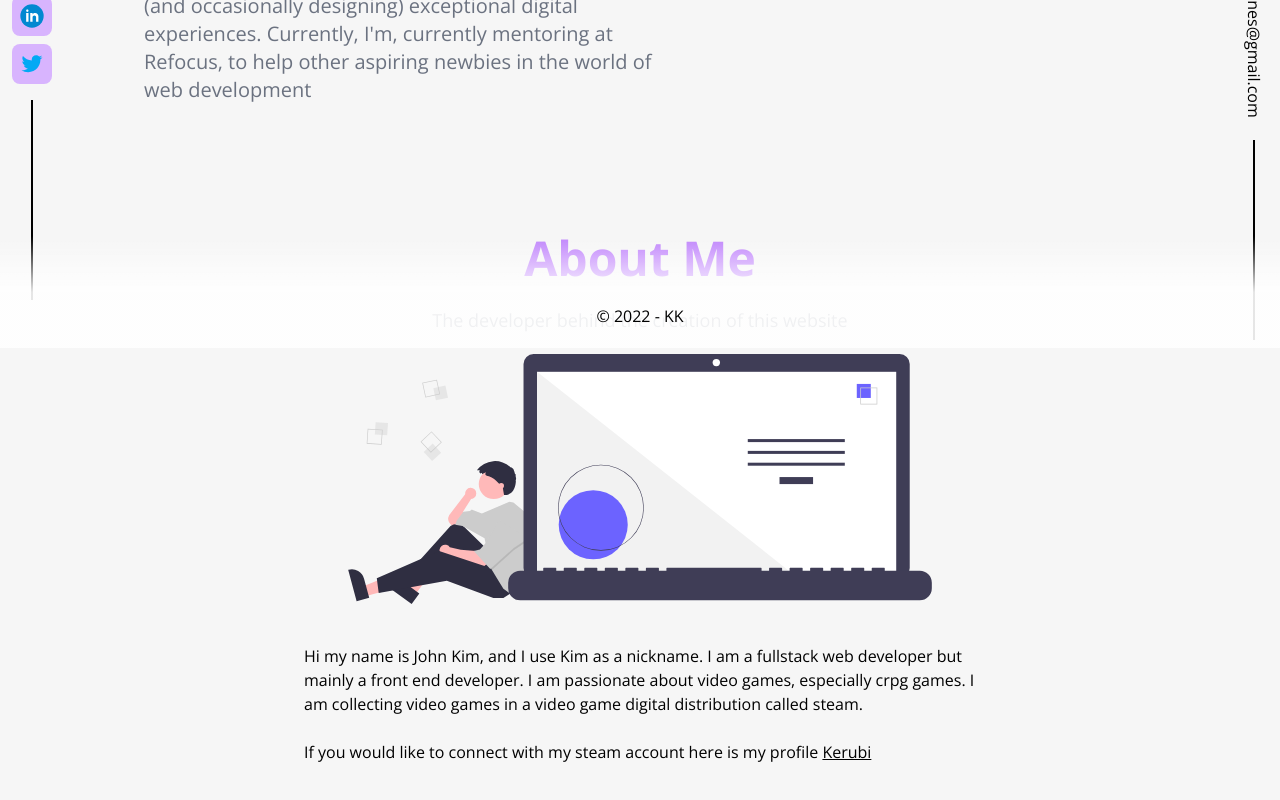
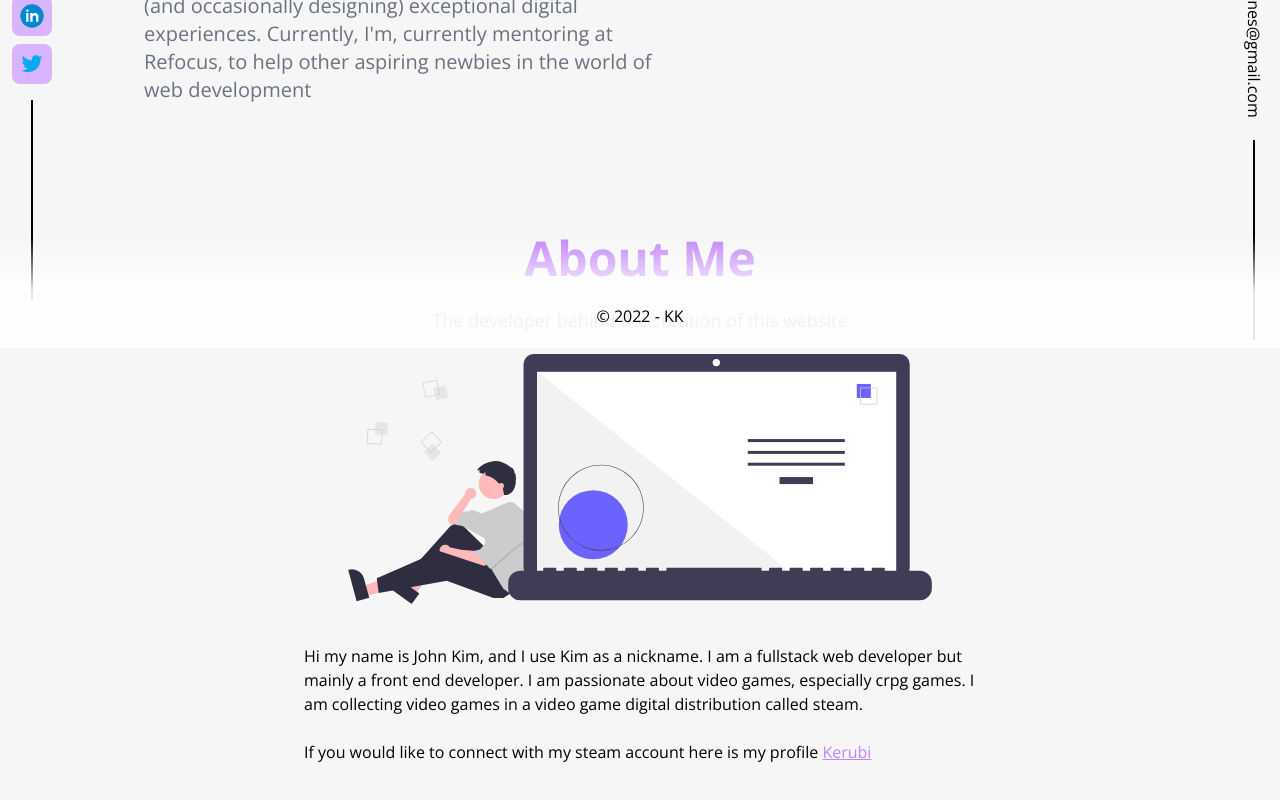
Before and after one commit to Kerubi-5/thekims-portfolio, a Next.js app: page / in a window 1280 px wide. Shown: the part 452-1252 px from the top of the page. Built offline with nearby package versions, Linux system fonts and the light colour scheme.

Commit message:
adds anchor cool links

```diff
--- a/styles/globals.css
+++ b/styles/globals.css
@@ -2,7 +2,45 @@
 @tailwind components;
 @tailwind utilities;
 
+@layer base {
+  h2 {
+    @apply text-3xl md:text-4xl lg:text-5xl text-purple-400 font-bold mb-6;
+  }
+
+  /* Gives anchor links cool underline hover effect and after hover effect */
+  p > a {
+    position: relative;
+    color: #c084fc !important;
+  }
+
+  p > a::after {
+    position: absolute;
+    bottom: -2px;
+    left: 0;
+    content: "";
+    width: 100%;
+    height: 1px;
+    background: #c084fc;
+    transform: scale(0);
+    transform-origin: right top;
+    transition: transform 0.3s ease;
+  }
+
+  p > a:hover::after {
+    transform-origin: left;
+    transform: scale(1);
+  }
+}
+
 @layer components {
+  .headline {
+    @apply text-4xl mb-2 md:text-5xl md:mb-4 lg:text-7xl text-gradient pb-2 pl-1 font-bold lg:mb-8;
+  }
+
+  .subheadline {
+    @apply text-xl mb-4 md:text-3xl md:mb-6 lg:text-4xl text-purple-400 font-bold  lg:mb-8;
+  }
+
   .text-gradient {
     @apply bg-clip-text text-transparent primary-gradient transition-colors;
   }
```
